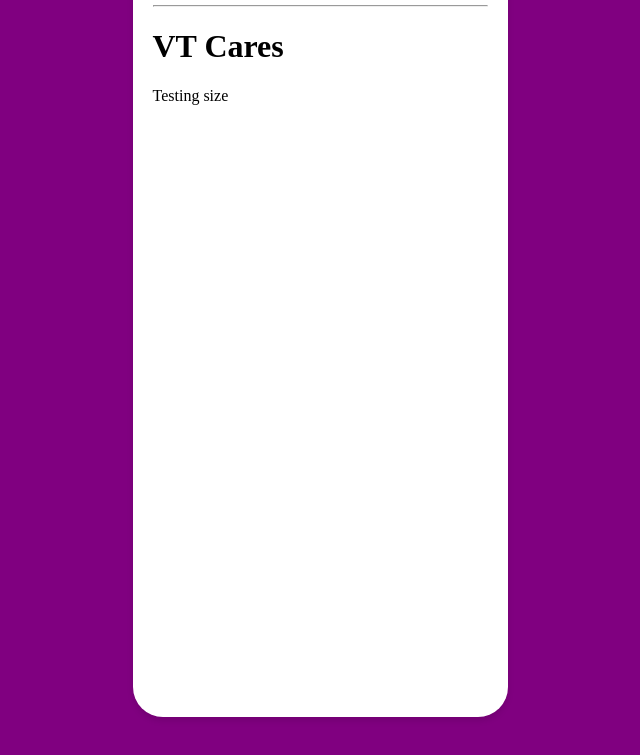
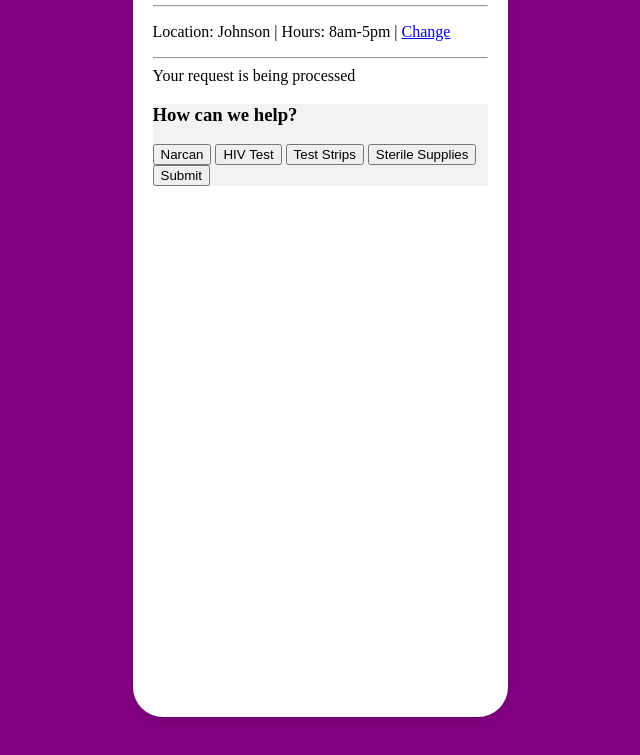
Before and after one commit to Master530/HCI-app, a plain HTML site: page TheCode/Chat.html in a window 1280 px wide. Shown: the part 145-900 px from the top of the page, without its empty margins (320-960 px from the left). Drawn offline with Linux system fonts and the light colour scheme.

Commit message:
service select
added the buttons for the user to select which services they want

```diff
--- a/TheCode/Chat.html
+++ b/TheCode/Chat.html
@@ -28,9 +28,27 @@
             </div>
         </header>
         <hr>
+
+        <div id="locaitonDetails">
+            <p>Location: Johnson | Hours: 8am-5pm | <a href="index.html">Change</a> </p> </div>
+
+        <hr>
             <!-- main app content here & below -->
-            <h1>VT Cares</h1>
-            <p>Testing size</p>
+
+            <!-- use some java script to hide this message till the button selection is done  -->
+
+            <div id="RxMessage">Your request is being processed</div>
+
+            <div id="SxPopup">
+                <h3>How can we help?</h3>
+
+                <button type="button">Narcan</button>
+                <button type="button">HIV Test</button>
+                <button type="button">Test Strips</button>
+                <button type="button">Sterile Supplies</button>
+                <button type="submit">Submit</button>
+                 </div>
+
         </div>
         <!-- No content here/below -->
     </div>
--- a/TheCode/styles.css
+++ b/TheCode/styles.css
@@ -29,4 +29,13 @@ body {
 
 .header_item{
     margin: 0 10px;
+
+}#rxMessage{
+    padding: 10px;
+    background-color: #f2f2f2;
 }
+
+#SxPopup{
+    background-color: #f2f2f2;
+
+}
```
